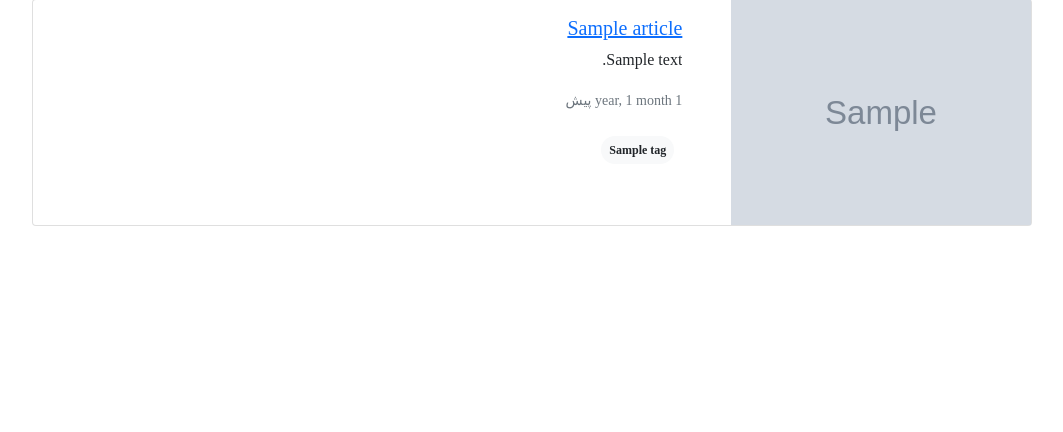
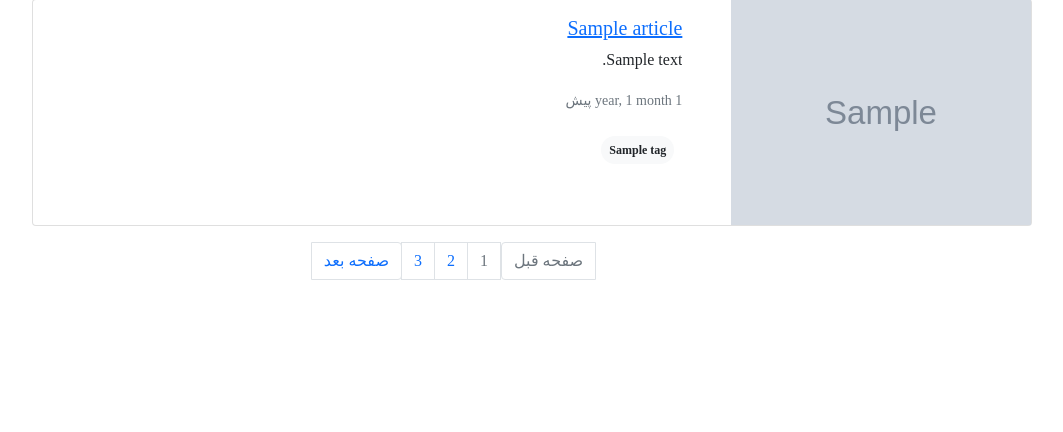
Before and after one commit to alirezaniary/blog_m42, a Django app: page / in a window 1280 px wide. Shown: the part 101-533 px from the top of the page, without its empty margins (166-1229 px from the left). Run offline with Django 3.2, Linux system fonts and the light colour scheme; tables that the repository leaves empty hold one stand-in row (values such as "Sample post"); grey boxes marked "Sample" are stand-in pictures; some web fonts are replaced.

Commit message:
add pagination to main page

```diff
--- a/my_blog/accounts/views.py
+++ b/my_blog/accounts/views.py
@@ -1,9 +1,9 @@
 from django.shortcuts import render
 from blog.models import Topic, Article, Comment
 from django.db.models import Count
+from django.contrib.auth.decorators import login_required
 
-
-
+@login_required
 def profile_view(request):
 	topic_list = Topic.objects.filter(super_topic=None)
 	art_not_validated = Article.objects.filter(is_valid=False).count()
--- a/my_blog/blog/templates/index.html
+++ b/my_blog/blog/templates/index.html
@@ -87,8 +87,8 @@
 		<span class="fs-4">/</apan>
 		{% endif %}
        {% endfor %}
+        </h1>
        {% for art in article %}
-        </h1>
         <div class="card mb-3" style="max-width: 1000px;">
 		  <div class="row g-0">
 			<div class="col-md-4">
@@ -113,6 +113,83 @@
 		</div>
 
         {% endfor %}
+
+	{% if "topics" in request.get_full_path %}
+        <nav>
+		  <ul class="pagination justify-content-center">
+			<li class="page-item {% if not page %}disabled{% endif %} {% if page == 1 %}disabled{% endif %}">
+			  <a class="page-link" href="/topics/{{title}}/?page={{page|add:-1}}" tabindex="-1" aria-disabled="true">صفحه قبل</a>
+			</li>
+			{% if page %}
+				{% if page > 2 %}
+			<li class="page-item"><a class="page-link" href="/topics/{{title}}/?page={{page|add:-2}}">{{page|add:-2}}</a></li>
+				{% endif %}
+				{% if page > 1 %}
+			<li class="page-item"><a class="page-link" href="/topics/{{title}}/?page={{page|add:-1}}">{{page|add:-1}}</a></li>
+				{% endif %}
+			<li class="page-item disabled"><a class="page-link " href="#">{{page}}</a></li>
+			<li class="page-item"><a class="page-link" href="/topics/{{title}}/?page={{page|add:1}}">{{page|add:1}}</a></li>
+			<li class="page-item"><a class="page-link" href="/topics/{{title}}/?page={{page|add:2}}">{{page|add:2}}</a></li>
+			{% else %}
+			<li class="page-item"><a class="page-link" href="#">1</a></li>
+			{% endif %}
+
+			<li class="page-item {% if not page %}disabled{% endif %}">
+			  <a class="page-link" href="/topics/{{title}}/?page={{page|add:1}}">صفحه بعد</a>
+			</li>
+		  </ul>
+		</nav>
+	{% elif  "tags" in request.get_full_path %}
+		 <nav>
+		  <ul class="pagination justify-content-center">
+			<li class="page-item {% if not page %}disabled{% endif %} {% if page == 1 %}disabled{% endif %}">
+			  <a class="page-link" href="/tags/{{title}}/?page={{page|add:-1}}" tabindex="-1" aria-disabled="true">صفحه قبل</a>
+			</li>
+			{% if page %}
+				{% if page > 2 %}
+			<li class="page-item"><a class="page-link" href="/tags/{{title}}/?page={{page|add:-2}}">{{page|add:-2}}</a></li>
+				{% endif %}
+				{% if page > 1 %}
+			<li class="page-item"><a class="page-link" href="/tags/{{title}}/?page={{page|add:-1}}">{{page|add:-1}}</a></li>
+				{% endif %}
+			<li class="page-item disabled"><a class="page-link " href="#">{{page}}</a></li>
+			<li class="page-item"><a class="page-link" href="/tags/{{title}}/?page={{page|add:1}}">{{page|add:1}}</a></li>
+			<li class="page-item"><a class="page-link" href="/tags/{{title}}/?page={{page|add:2}}">{{page|add:2}}</a></li>
+			{% else %}
+			<li class="page-item"><a class="page-link" href="#">1</a></li>
+			{% endif %}
+
+			<li class="page-item {% if not page %}disabled{% endif %}">
+			  <a class="page-link" href="/tags/{{title}}/?page={{page|add:1}}">صفحه بعد</a>
+			</li>
+		  </ul>
+		</nav>
+	{% else %}
+		 <nav>
+		  <ul class="pagination justify-content-center">
+			<li class="page-item {% if not page %}disabled{% endif %} {% if page == 1 %}disabled{% endif %}">
+			  <a class="page-link" href="/?page={{page|add:-1}}" tabindex="-1" aria-disabled="true">صفحه قبل</a>
+			</li>
+			{% if page %}
+				{% if page > 2 %}
+			<li class="page-item"><a class="page-link" href="?page={{page|add:-2}}">{{page|add:-2}}</a></li>
+				{% endif %}
+				{% if page > 1 %}
+			<li class="page-item"><a class="page-link" href="?page={{page|add:-1}}">{{page|add:-1}}</a></li>
+				{% endif %}
+			<li class="page-item disabled"><a class="page-link " href="#">{{page}}</a></li>
+			<li class="page-item"><a class="page-link" href="?page={{page|add:1}}">{{page|add:1}}</a></li>
+			<li class="page-item"><a class="page-link" href="?page={{page|add:2}}">{{page|add:2}}</a></li>
+			{% else %}
+			<li class="page-item"><a class="page-link" href="#">1</a></li>
+			{% endif %}
+
+			<li class="page-item {% if not page %}disabled{% endif %}">
+			  <a class="page-link" href="?page={{page|add:1}}">صفحه بعد</a>
+			</li>
+		  </ul>
+		</nav>
+	{% endif %}
 
         {% endblock %}
     </div>
--- a/my_blog/blog/views.py
+++ b/my_blog/blog/views.py
@@ -6,14 +6,27 @@ from .forms import SignUpForm, ArticleCreationForm, CommentForm
 from django.views import generic
 from .models import BlogUser, Article, Topic, Tag
 from django.views.generic.edit import UpdateView
+from django.contrib.auth.decorators import login_required
 
 
 topic_list = Topic.objects.filter(super_topic=None)
 
 def index(request):
-    return render(request, 'index.html',{'topic_list': topic_list,
-    									 'article': Article.objects.all(),
-                                         })
+    page = request.GET.get('page', None)
+    try:
+        if page and int(page) > 1:
+            page = int(page)
+            queryset =  Article.objects.filter(is_valid=True, is_active=True)[(page-1)*10: page*10]
+        else:
+            page = 1
+            queryset =  Article.objects.filter(is_valid=True, is_active=True)[0:10]
+        return render(request, 'index.html',{'topic_list': topic_list,
+        									 'article': queryset,
+        									 'page': page})
+    except:
+        return render(request, 'index.html',{'topic_list': topic_list,
+        									 'article': Article.objects.filter(is_valid=True, is_active=True)[0:10]
+        									 })
 
 
 def sign_up(request):
@@ -32,7 +45,7 @@ def sign_up(request):
                                             'topic_list': topic_list
                                             })
 
-
+@login_required
 def new_article(request):
     if request.method == 'POST':
         article_form = ArticleCreationForm(request.POST, request.FILES)
@@ -80,19 +93,61 @@ def show_article(request, username, article_id):
 				 })
 
 def show_tag(request, tag_name):
-	tag = get_object_or_404(Tag, name=tag_name)
-	return render(request, 'index.html',{'topic_list': topic_list,
-    									 'article': Article.objects.filter(tag__name=tag_name),
-    									 'title': tag
-                                         })
+    tag = get_object_or_404(Tag, name=tag_name)
+    page = request.GET.get('page', None)
+    try:
+        if page and int(page) > 1:
+            page = int(page)
+            queryset =  Article.objects.filter(is_valid=True,
+            								   is_active=True,
+            								   tag__name=tag_name)[(page-1)*10: page*10]
+        else:
+            page = 1
+            queryset =  Article.objects.filter(is_valid=True,
+            								   is_active=True,
+            								   tag__name=tag_name)[0:10]
+
+        return render(request, 'index.html',{'topic_list': topic_list,
+											 'article': queryset,
+											 'title': tag,
+											 'page': page
+		                                     })
+    except:
+        return render(request, 'index.html',{'topic_list': topic_list,
+											 'article': Article.objects.filter(is_valid=True,
+																    		   is_active=True,
+																   			   tag__name=tag_name)[0:10],
+											 'title': tag
+		                                     })
 
 
 def show_topic(request, topic_name):
-	topic = get_object_or_404(Topic, name=topic_name)
-	return render(request, 'index.html',{'topic_list': topic_list,
-    									 'article': Article.objects.filter(topic__name=topic_name),
-    									 'title': topic,
-                                         })
+    topic = get_object_or_404(Topic, name=topic_name)
+    page = request.GET.get('page', None)
+    try:
+        if page and int(page) > 1:
+            page = int(page)
+            queryset =  Article.objects.filter(is_valid=True,
+            								   is_active=True,
+            								   topic__name=topic_name)[(page-1)*10: page*10]
+        else:
+            page = 1
+            queryset =  Article.objects.filter(is_valid=True,
+            								   is_active=True,
+            								   topic__name=topic_name)[0:10]
+
+        return render(request, 'index.html',{'topic_list': topic_list,
+											 'article': queryset,
+											 'title': topic,
+											 'page': page
+		                                     })
+    except:
+        return render(request, 'index.html',{'topic_list': topic_list,
+											 'article': Article.objects.filter(is_valid=True,
+																    		   is_active=True,
+																   			   topic__name=topic_name)[0:10],
+											 'title': topic
+		                                     })
 
 
 
@@ -108,6 +163,8 @@ class ArticleUpdateView(UpdateView):
 	template_name = 'article_form.html'
 	success_url ="/"
 
+
+@login_required
 def edit_article(request, pk):
 	article = get_object_or_404(Article, pk=pk)
 	print(article)
```
Also changed, not shown: my_blog/blog/templates/show_article.html (+10 -7 lines).
